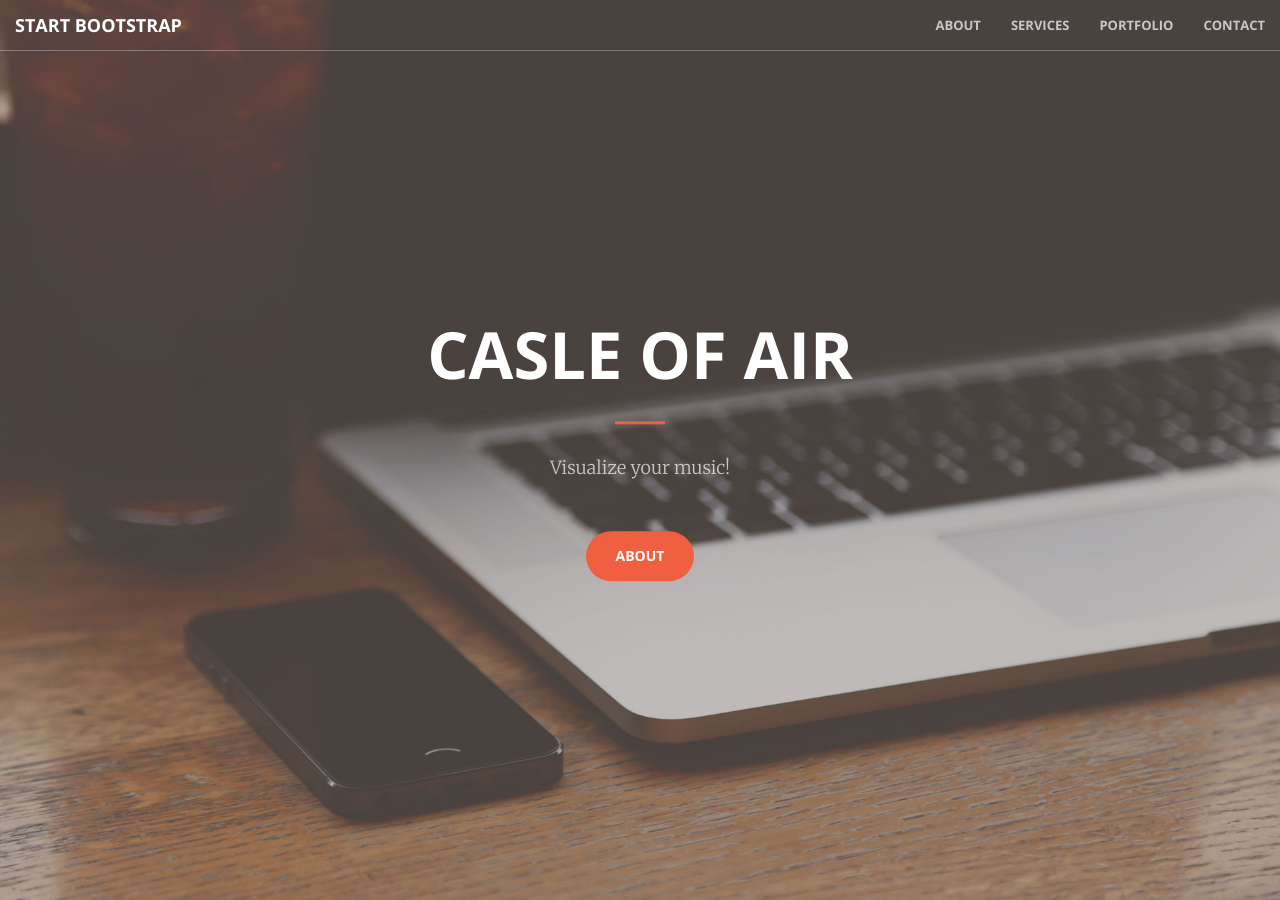
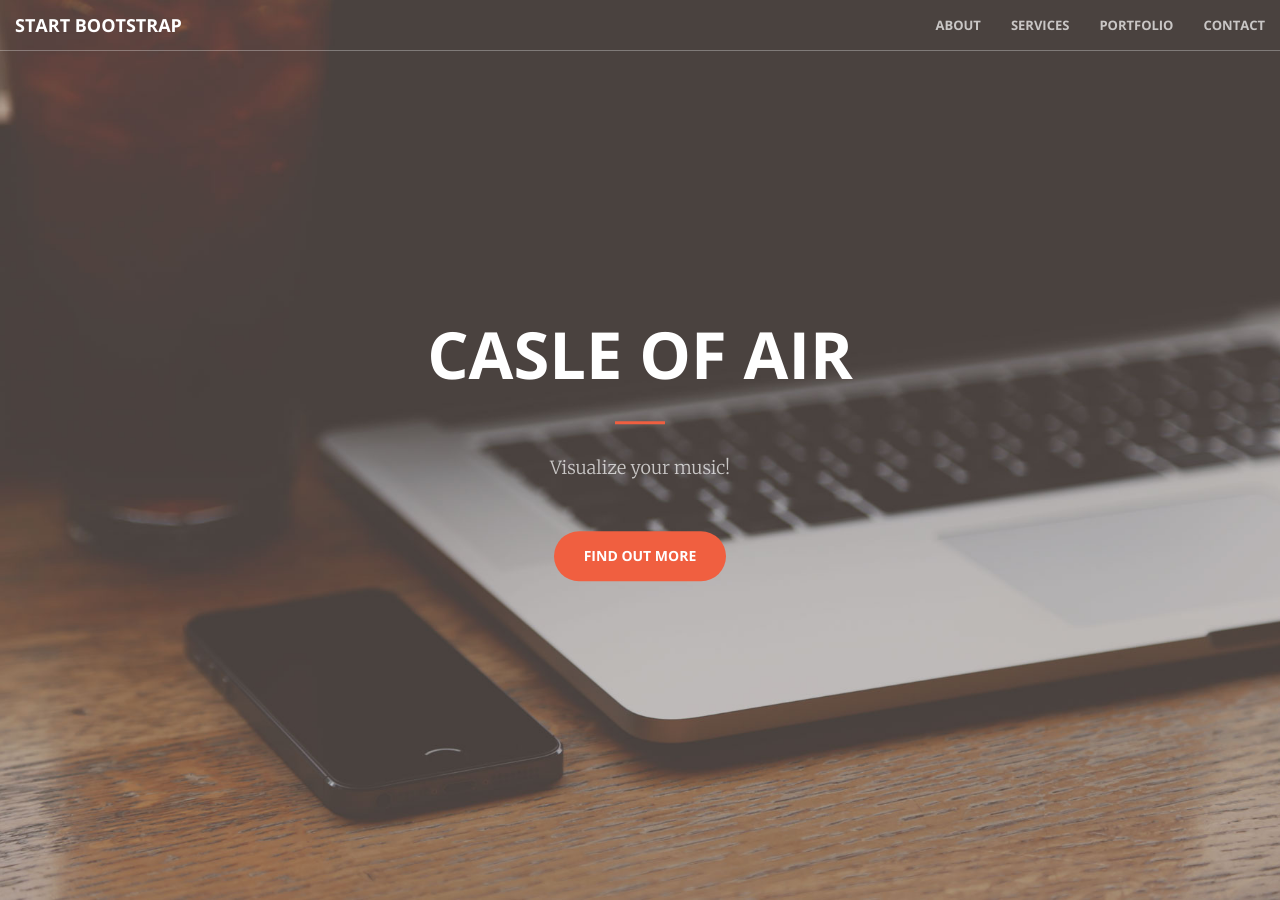
Before and after one commit to Audrey-Lee88/CastleOfAir, a Jekyll site: the page built from docs/index.html, in a window 1280 px wide and 900 px high. Built offline with Jekyll 4.4.1, drawn with Linux system fonts in a browser that asks for light colours.

Commit message:
Update header.html

```diff
--- a/docs/_includes/header.html
+++ b/docs/_includes/header.html
@@ -4,7 +4,7 @@
             <h1>Casle of Air</h1>
             <hr>
             <p>Visualize your music!</p>
-            <a href="#about" class="btn btn-primary btn-xl page-scroll">About</a>
+            <a href="#about" class="btn btn-primary btn-xl page-scroll">Find out more</a>
         </div>
     </div>
 </header>
```
